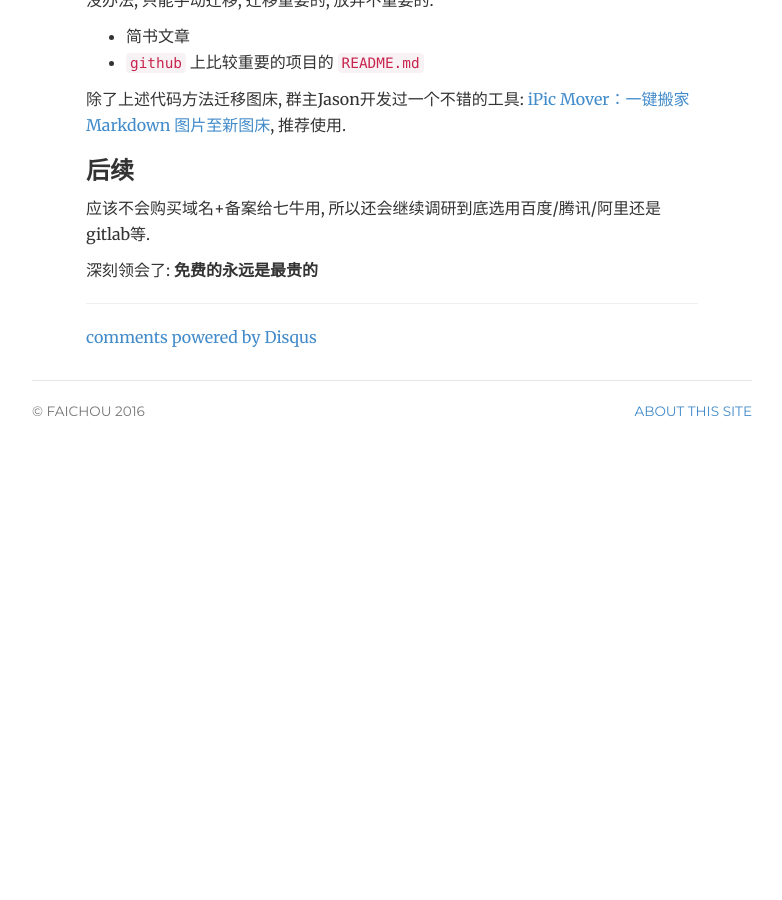
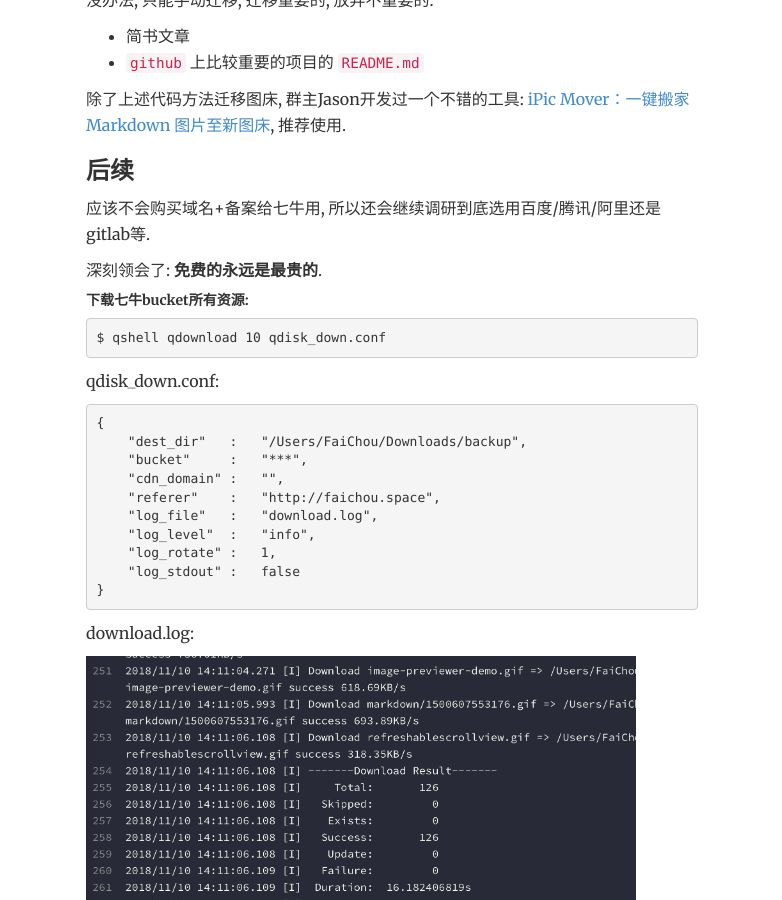
Before and after one commit to FaiChou/faichou.github.io, a Jekyll site: the page built from _posts/2018-10-09-七牛免费之坑.md, in a window 1280 px wide and 900 px high, scrolled down 2044 px. Shown: the whole window, without its empty margins (248-1030 px from the left). Built offline with Jekyll 4.4.1, drawn with Linux system fonts in a browser that asks for light colours; comment, search, counter and statistics services are not loaded; before the commit the page ends 2517 px from its top, so only the background shows below that.

Commit message:
update blog

````diff
--- a/_posts/2018-10-09-七牛免费之坑.md
+++ b/_posts/2018-10-09-七牛免费之坑.md
@@ -67,4 +67,29 @@ $ gsed -i "s/o7bkcj7d7/p9qv3iwy5/g" *.md
 
 应该不会购买域名+备案给七牛用, 所以还会继续调研到底选用百度/腾讯/阿里还是gitlab等.
 
-深刻领会了: **免费的永远是最贵的**
+深刻领会了: **免费的永远是最贵的**.
+
+##### 下载七牛bucket所有资源:
+
+```bash
+$ qshell qdownload 10 qdisk_down.conf
+```
+
+qdisk_down.conf:
+
+```bash
+{
+    "dest_dir"   :   "/Users/FaiChou/Downloads/backup",
+    "bucket"     :   "***",
+    "cdn_domain" :   "",
+    "referer"    :   "http://faichou.space",
+    "log_file"   :   "download.log",
+    "log_level"  :   "info",
+    "log_rotate" :   1,
+    "log_stdout" :   false
+}
+```
+
+download.log:
+
+<img src="https://raw.githubusercontent.com/FaiChou/faichou.github.io/master/img/1541830539915.png" width="550" />
````
